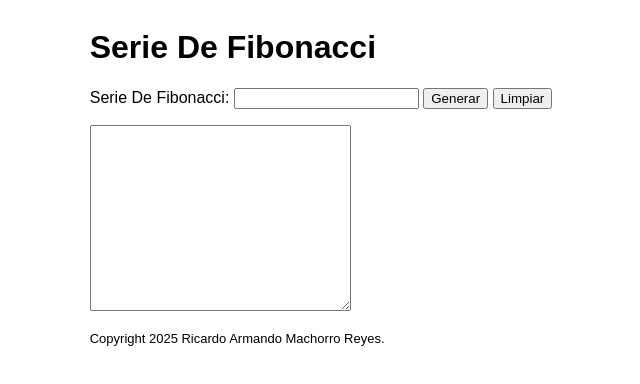
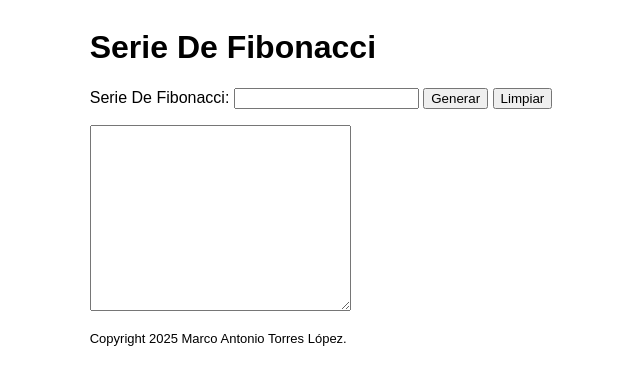
Before and after one commit to MussLpZz/FormularioFibonacci, a plain HTML site: page index.html in a window 1280 px wide. Shown: the full height of the page, 319-959 px from the left. Drawn offline with Linux system fonts and the light colour scheme.

Commit message:
Update index.html
update name copy right

```diff
--- a/index.html
+++ b/index.html
@@ -30,7 +30,7 @@
             </p>
         </form>
         <footer>
-            Copyright 2025 Ricardo Armando Machorro Reyes.
+            Copyright 2025 Marco Antonio Torres López.
         </footer>
         <script>
             "use strict";
```
